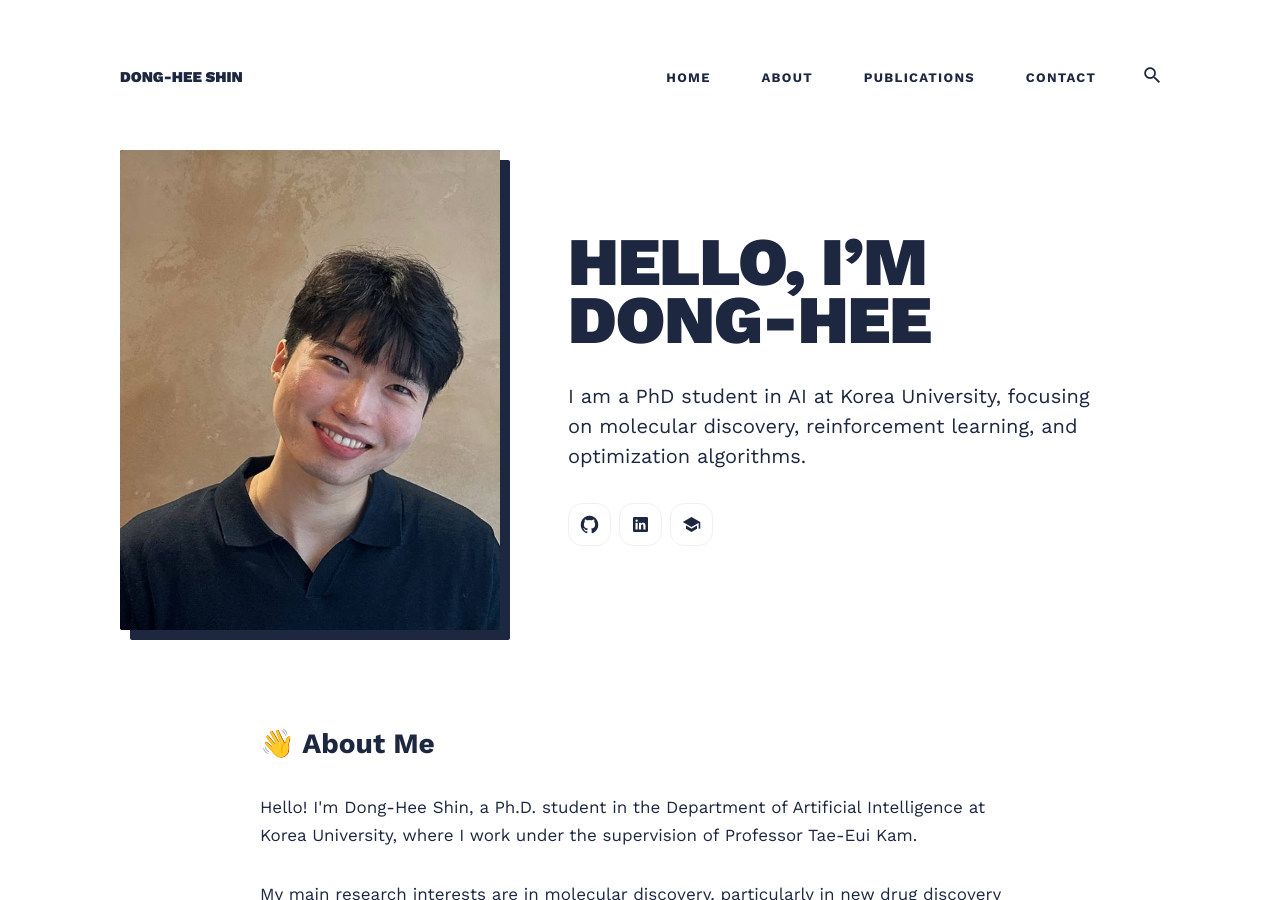
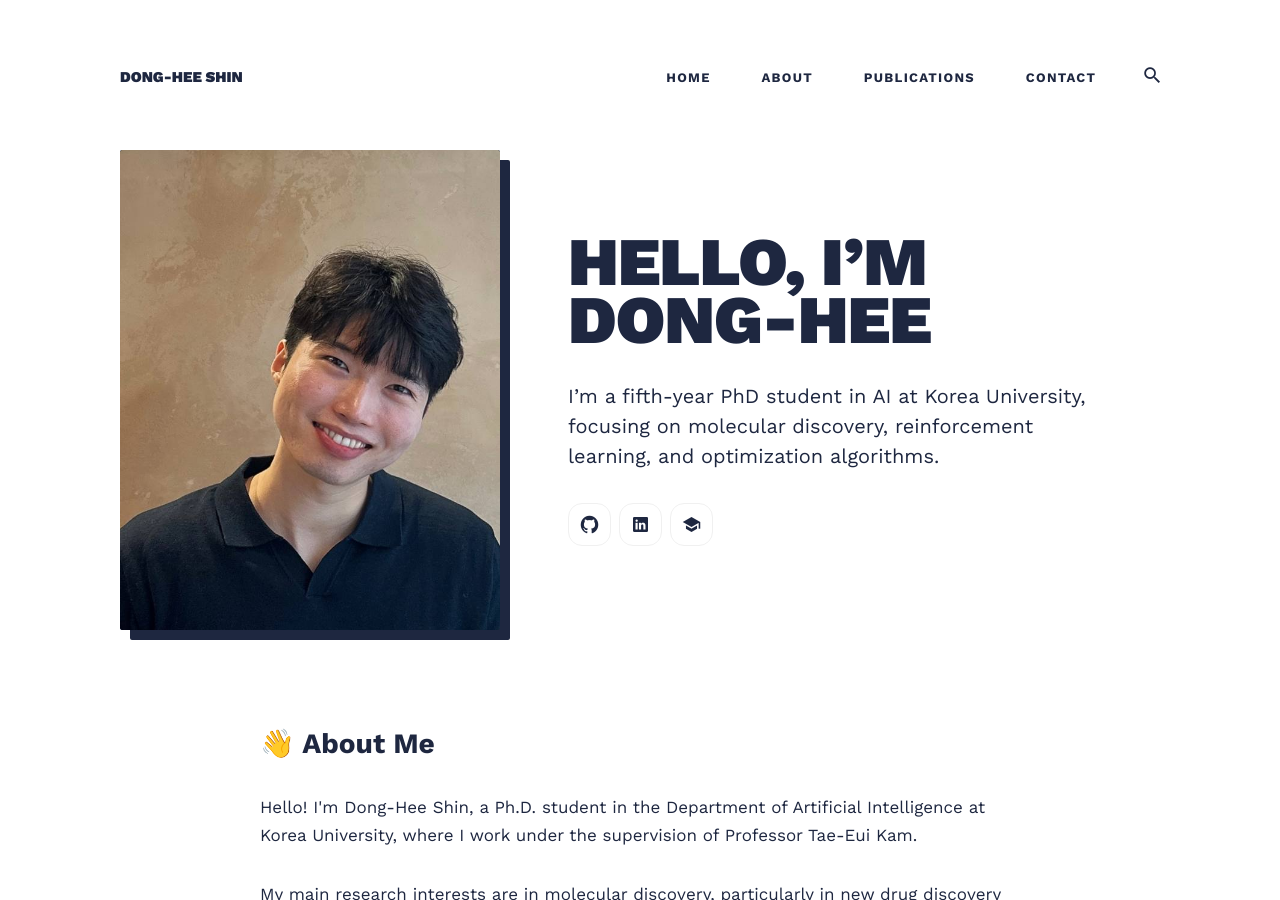
Before and after one commit to donghee-shin-page/donghee-shin-page.github.io, a Jekyll site: the page built from index.html, in a window 1280 px wide and 900 px high. Built offline with Jekyll 4.4.1, drawn with Linux system fonts in a browser that asks for light colours; nearby versions of some CDN libraries; the list of posts is cut into pages by our own code; some of the changed text lies outside the part shown.

Commit message:
Update _config.yml

```diff
--- a/_config.yml
+++ b/_config.yml
@@ -34,7 +34,7 @@
 # Hero Settings
 hero:
   hero__title: Hello, I’m Dong-Hee
-  hero__description: I am a PhD student in AI at Korea University, focusing on molecular discovery, reinforcement learning, and optimization algorithms.
+  hero__description: I’m a fifth-year PhD student in AI at Korea University, focusing on molecular discovery, reinforcement learning, and optimization algorithms.
   hero__image: '/images/donghee_shin1.jpg'
 
 
```
